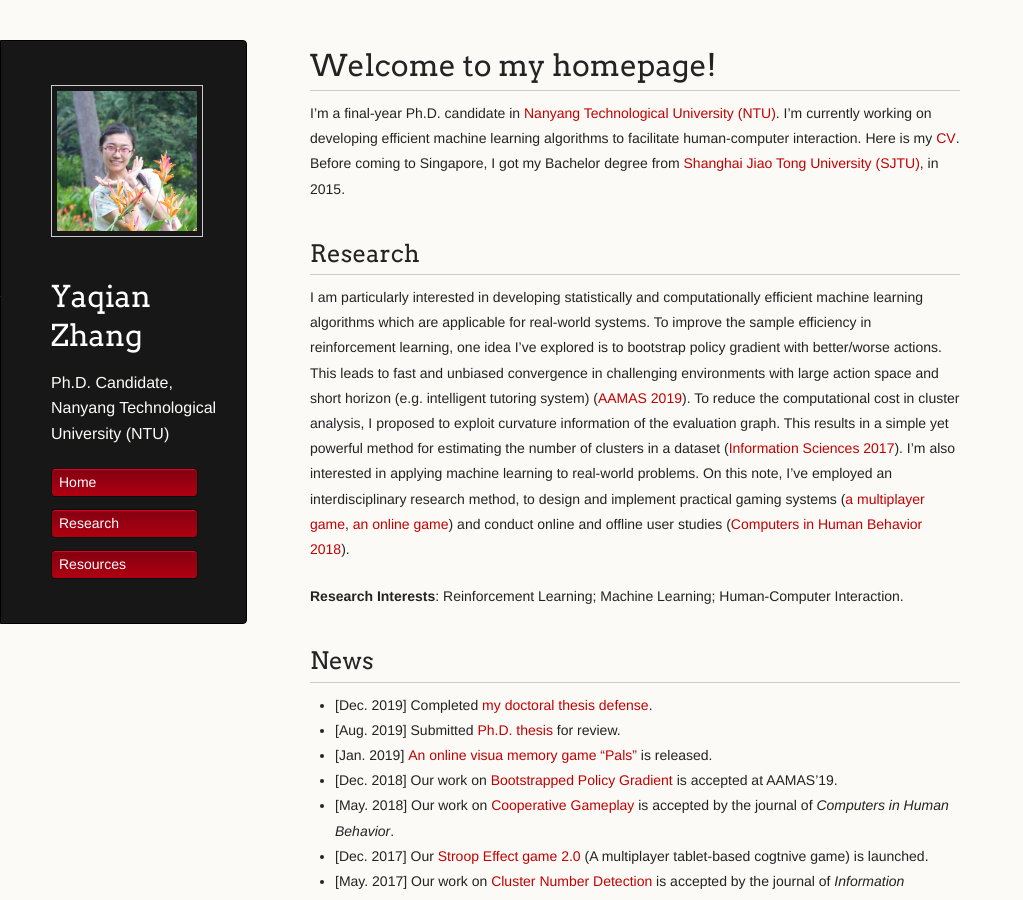
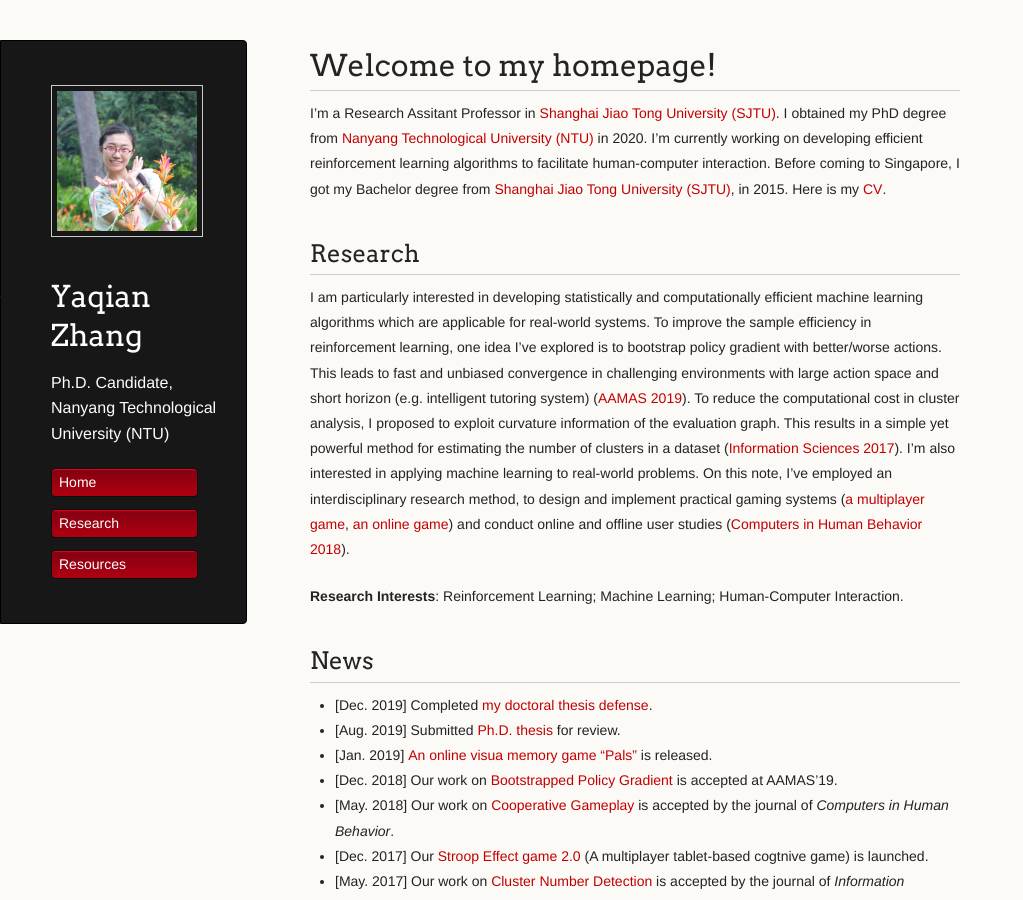
Before and after one commit to YaqianZhang/yaqianzhang.github.io, a Jekyll site: the page built from index.md, in a window 1280 px wide and 900 px high. Shown: the whole window, without its empty margins (0-1023 px from the left). Built offline with Jekyll 4.4.1, drawn with Linux system fonts in a browser that asks for light colours; a script that is not in the unit is left out; our own code applies the rules of GitHub Pages for plain Markdown files.

Commit message:
Update index.md

```diff
--- a/index.md
+++ b/index.md
@@ -2,7 +2,7 @@
 layout: default
 ---
 # Welcome to my homepage!
-I'm a final-year Ph.D. candidate in [Nanyang Technological University (NTU)](https://www.ntu.edu.sg). I'm currently working on developing efficient machine learning algorithms to facilitate human-computer interaction. Here is my [CV](about/CV_Yaqian_Zhang.pdf). Before coming to Singapore, I got my Bachelor degree from [Shanghai Jiao Tong University (SJTU)](http://en.sjtu.edu.cn/), in 2015.
+I'm a Research Assitant Professor in [Shanghai Jiao Tong University (SJTU)](http://en.sjtu.edu.cn/). I obtained my PhD degree from [Nanyang Technological University (NTU)](https://www.ntu.edu.sg) in 2020. I'm currently working on developing efficient reinforcement learning algorithms to facilitate human-computer interaction.  Before coming to Singapore, I got my Bachelor degree from [Shanghai Jiao Tong University (SJTU)](http://en.sjtu.edu.cn/), in 2015. Here is my [CV](about/CV_Yaqian_Zhang.pdf).
 
 ## Research
 I am particularly interested in developing statistically and computationally efficient machine learning algorithms which are applicable for real-world systems.
```
